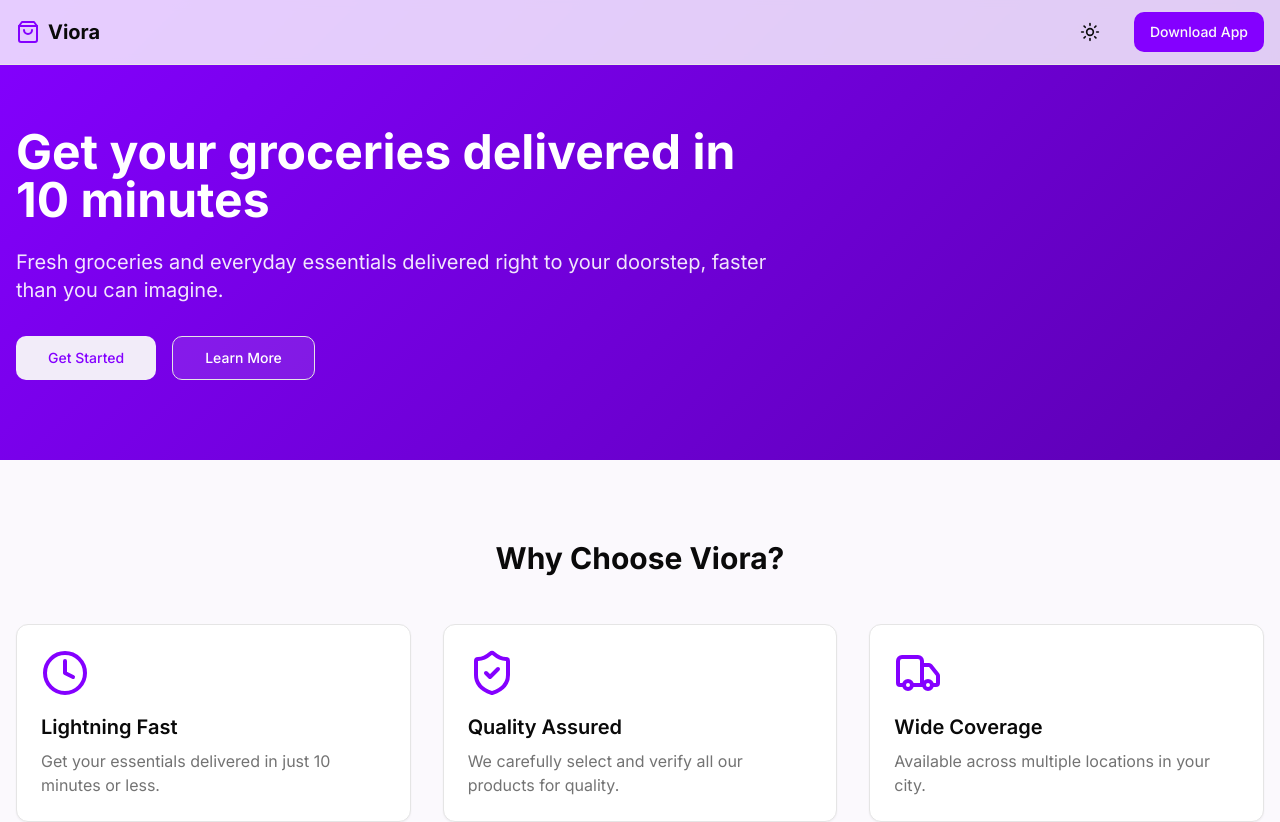
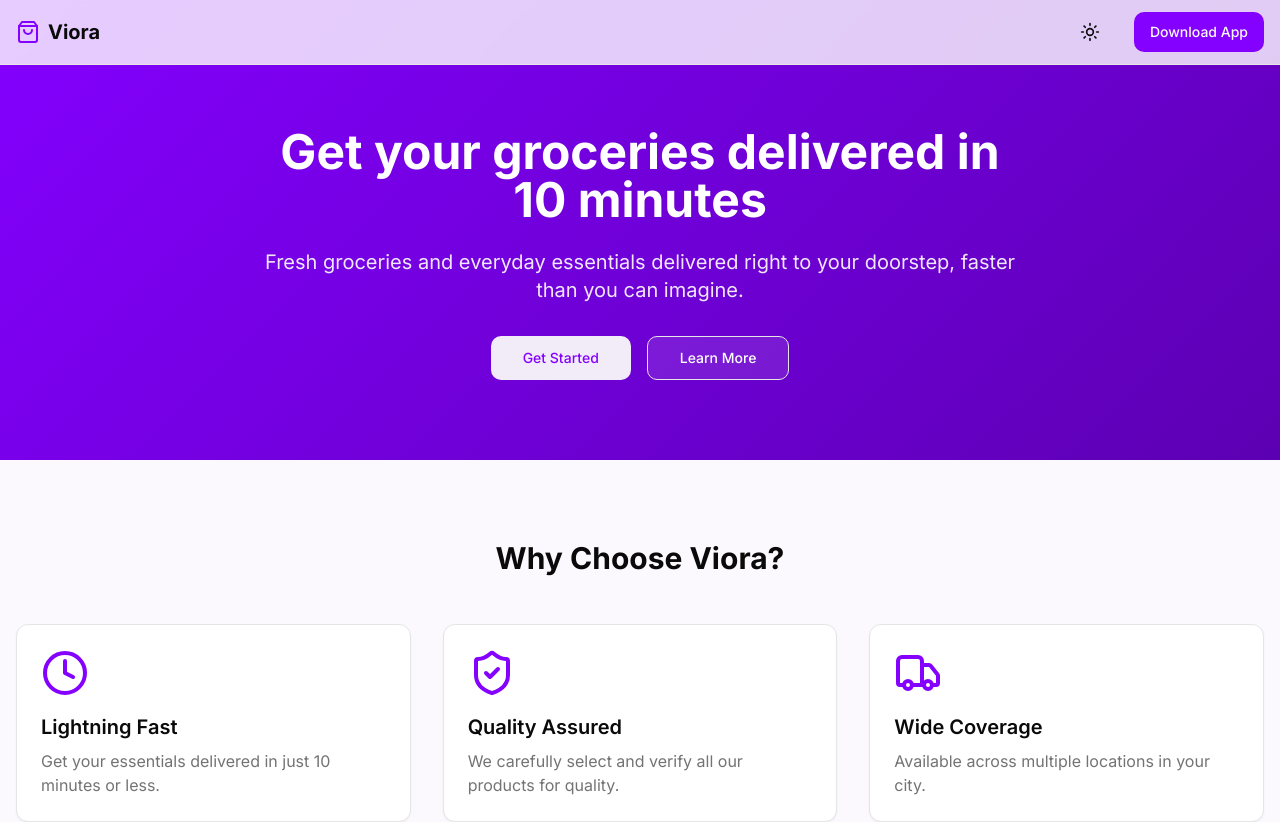
Before and after one commit to ronit-ghosh/viora-demo, a Next.js app: page / in a window 1280 px wide. Shown: the top 822 px of the page. Built offline with nearby package versions, Linux system fonts and the light colour scheme.

Commit message:
Hero section changes

```diff
--- a/app/page.tsx
+++ b/app/page.tsx
@@ -7,11 +7,11 @@ export default function Home() {
     <main className="flex flex-col min-h-screen">
       {/* Hero Section */}
       <section className="hero-gradient text-white pt-32 pb-20">
-        <div className="container mx-auto px-4">
+        <div className="container flex justify-center items-center text-center">
           <div className="max-w-3xl">
             <h1 className="text-5xl font-bold mb-6">Get your groceries delivered in 10 minutes</h1>
             <p className="text-xl mb-8 text-white/90">Fresh groceries and everyday essentials delivered right to your doorstep, faster than you can imagine.</p>
-            <div className="flex gap-4">
+            <div className="flex gap-4 justify-center items-center">
               <Button size="lg" variant="secondary">Get Started</Button>
               <Button size="lg" variant="outline" className="bg-white/10">Learn More</Button>
             </div>
```
